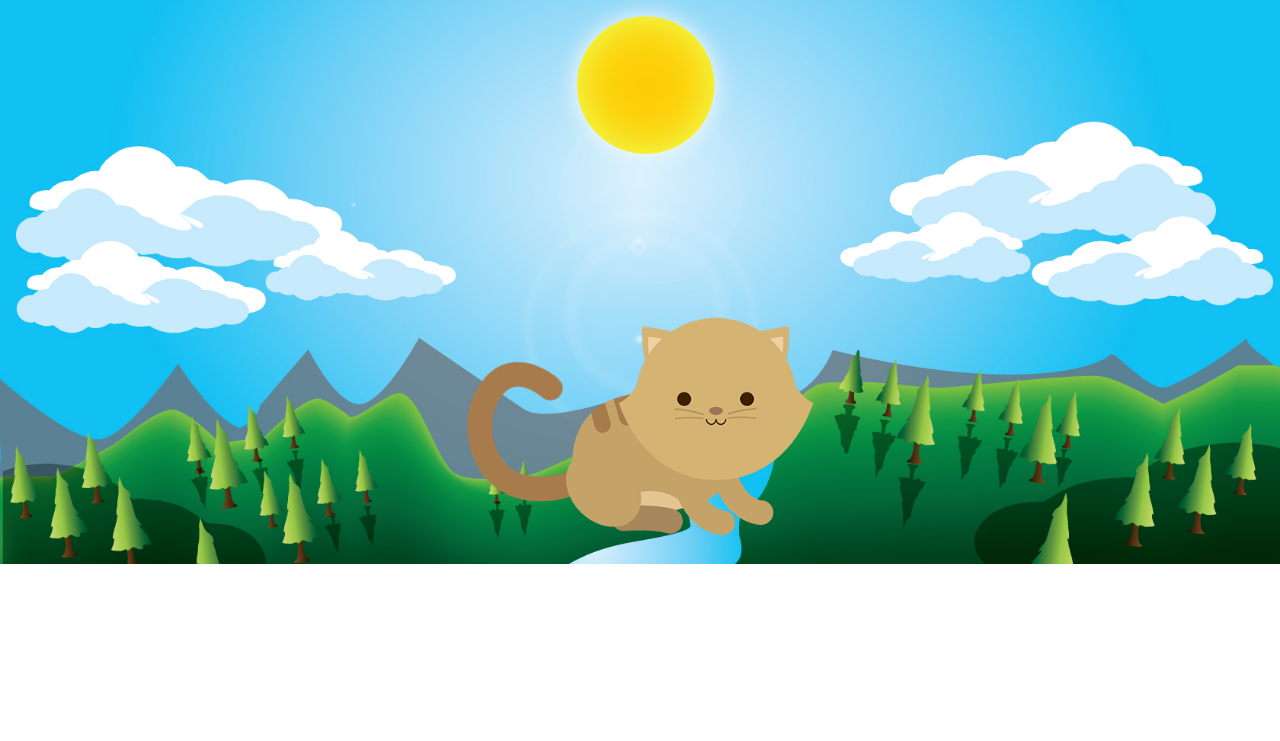
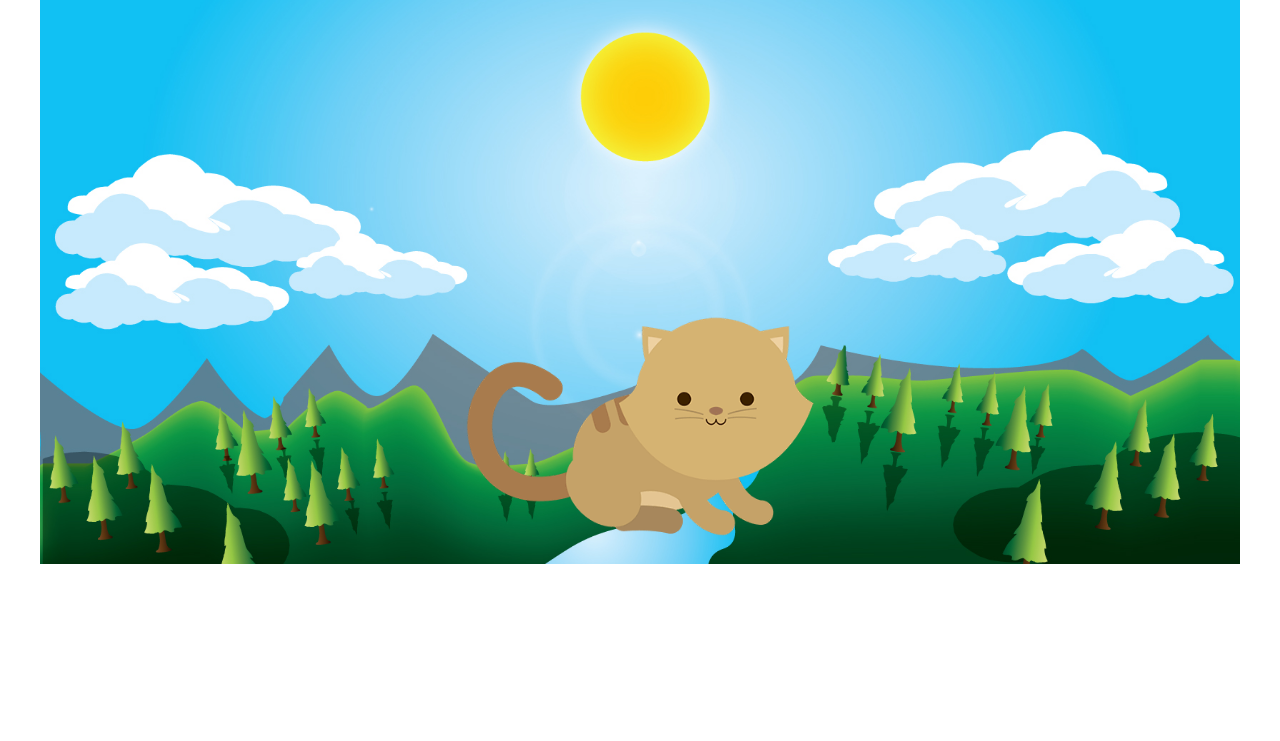
Before and after one commit to NatalyCortez/Kitten, a plain HTML site: page index.html in a window 1280 px wide. Shown: the part 59-800 px from the top of the page. Drawn offline with Linux system fonts and the light colour scheme.

Commit message:
modificando README.md

```diff
--- a/index.html
+++ b/index.html
@@ -3,7 +3,7 @@
   <head>
     <meta charset="utf-8">
     <link rel="stylesheet" href="css/main.css">
-    <link rel="stylesheet" href="css/main-sin-gutter.css">
+    <link rel="stylesheet" href="css/grillas.css">
     <link href="https://fonts.googleapis.com/css?family=Bungee" rel="stylesheet">
     <title>Kitten</title>
   </head>
```
